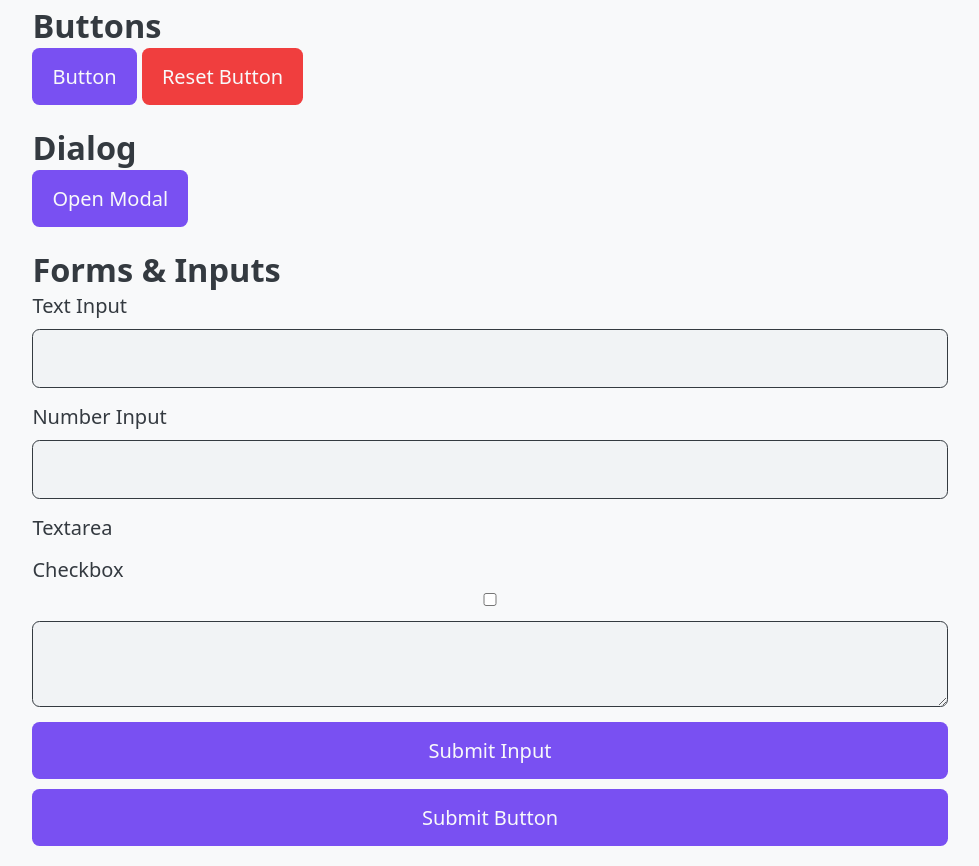
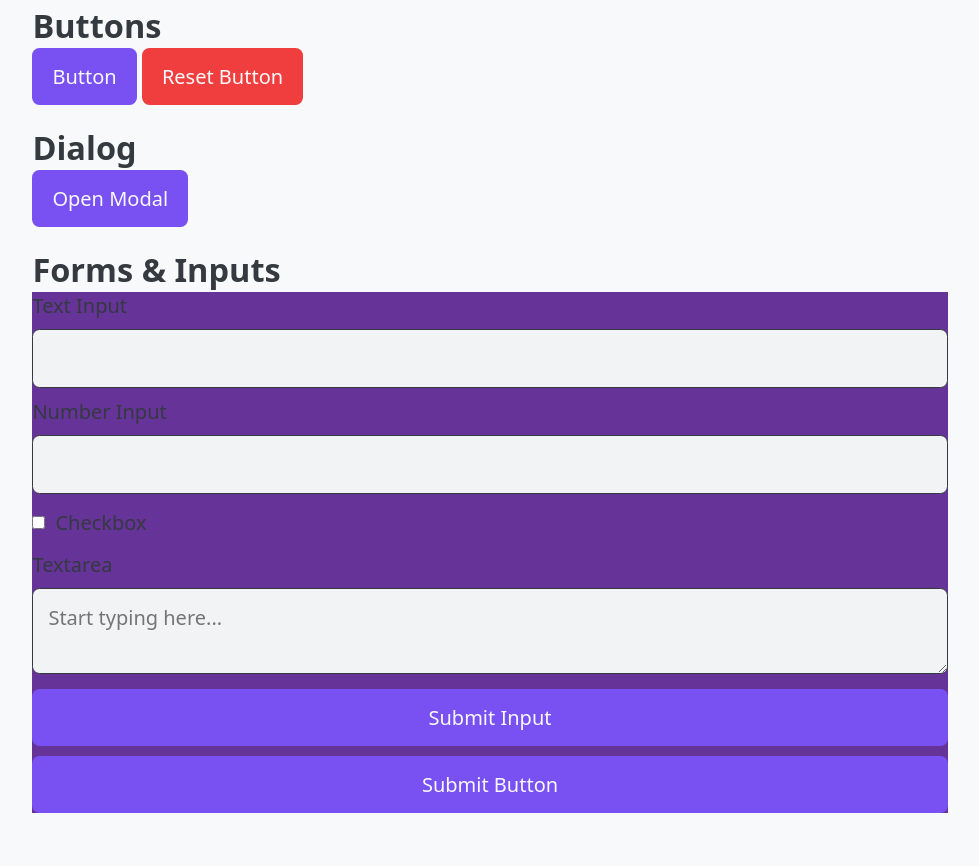
Before and after one commit to jamesspearsv/jump-css, a website: page index.html in a window 1280 px wide. Shown: the part 1123-1989 px from the top of the page, without its empty margins (150-1129 px from the left). After the commit the page ends 1956 px from the top, so only its background shows below. Drawn offline with Linux system fonts and the light colour scheme.

Commit message:
Adjust input sizing, add fluid content width

```diff
--- a/index.html
+++ b/index.html
@@ -119,19 +119,22 @@
           <fieldset>
             <label for="textInput">Text Input</label>
             <input type="text" name="textInput" />
-          </fieldset>
-          <fieldset>
+
             <label for="numberInput">Number Input</label>
             <input type="number" name="numberInput" />
           </fieldset>
           <fieldset>
+            <label>
+              <input type="checkbox" name="checkbox" value="Checkbox Value" />
+              Checkbox</label
+            >
+          </fieldset>
+
+          <fieldset>
             <label for="textArea">Textarea</label>
+            <textarea placeholder="Start typing here..."></textarea>
           </fieldset>
-          <fieldset>
-            <label for="checkbox">Checkbox</label>
-            <input type="checkbox" name="checkbox" value="Checkbox Value" ></fieldset>
-          </fieldset>
-          <textarea></textarea>
+
           <fieldset>
             <input type="submit" value="Submit Input" />
             <button type="submit">Submit Button</button>
--- a/src/jump.css
+++ b/src/jump.css
@@ -18,7 +18,7 @@
   --spacing-1: 1rem;
   --spacing-2: 1.25rem;
 
-  --content-width: 80ch;
+  --content-width: min(80ch, 80%);
 
   /** Border Properties */
   --border-radius: 0.375rem;
@@ -198,6 +198,7 @@ dialog > article > button[type='reset']::after {
 
 /** Forms & Inputs */
 form {
+  background-color: rebeccapurple;
   display: flex;
   flex-direction: column;
   gap: var(--spacing-0);
@@ -207,7 +208,6 @@ fieldset {
   border: none;
   display: flex;
   flex-direction: column;
-  /* align-items: flex-start; */
   gap: var(--spacing-00);
 }
 
@@ -217,6 +217,20 @@ textarea {
   padding: var(--spacing-0);
   border-radius: var(--border-radius);
   background-color: var(--clr-light-1);
+  width: 100%;
+}
+
+textarea {
+  min-width: 100%;
   max-width: 100%;
-  min-width: 100%;
 }
+
+label {
+  display: flex;
+  align-items: center;
+  gap: var(--spacing-00);
+}
+
+label > input[type='checkbox'] {
+  width: auto;
+}
```
